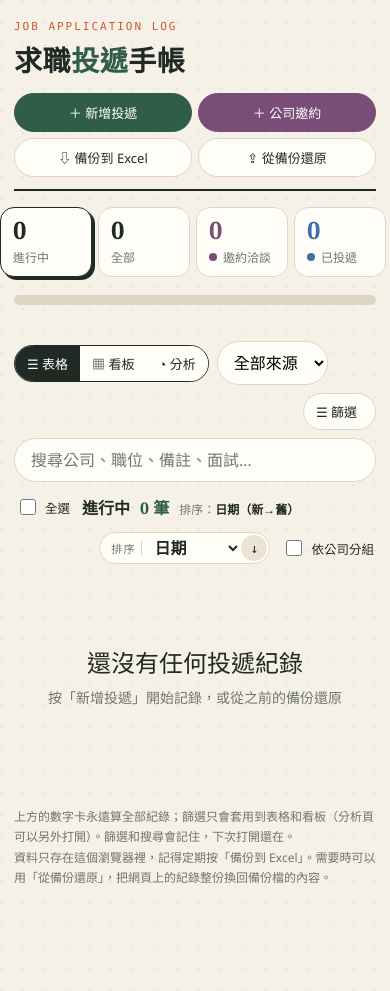
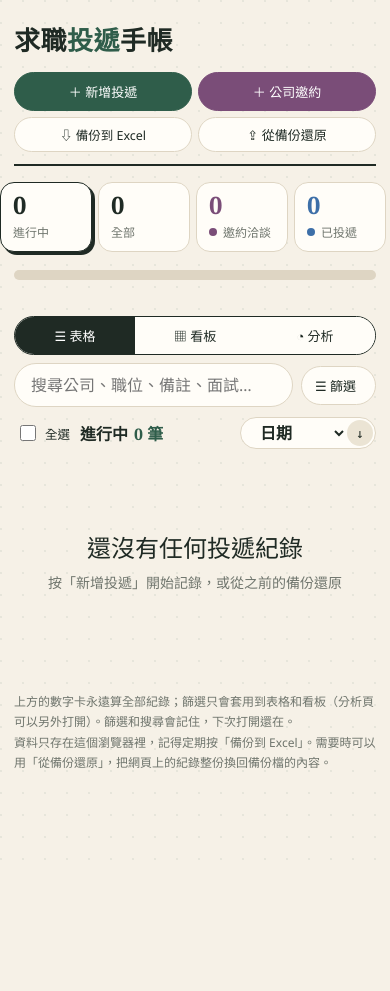
Before and after one commit to as9879231/work, a plain HTML site: page index.html in a window 390 px wide. After the commit the page ends 876 px from the top, so only its background shows below. Drawn offline with Linux system fonts and the light colour scheme.

Commit message:
Add files via upload

```diff
--- a/core.js
+++ b/core.js
@@ -50,6 +50,7 @@ const collapsedCo=new Set();
 
 /* ---------- Helpers ---------- */
 const $=s=>document.querySelector(s);
+const PHONE=matchMedia('(max-width:640px)');
 const save=()=>localStorage.setItem(KEY,JSON.stringify(data));
 const uid=()=>Math.random().toString(36).slice(2,10);
 const esc=s=>String(s??'').replace(/[&<>"]/g,c=>({'&':'&amp;','<':'&lt;','>':'&gt;','"':'&quot;'}[c]));
--- a/style.css
+++ b/style.css
@@ -369,13 +369,14 @@ td.c-co{min-width:170px;max-width:260px}
   .stat .n{font-size:24px}
   .upcoming{flex-wrap:nowrap;overflow-x:auto;margin:0 -14px 12px;padding:0 14px 4px;scrollbar-width:none}
   .upcoming .chip,.upcoming .lab{flex:none}
-  /* toolbar: views + source + filter button on one line, search on its own line */
+  /* toolbar: the three views share the full width; search + 篩選 sit on the next line */
   .toolbar{gap:8px}
-  .search-box{order:3;flex-basis:100%}
-  .views button{padding:8px 12px}
+  .views{flex:1 1 100%}
+  .views button{flex:1;justify-content:center;padding:9px 6px}
+  .search-box{flex:1 1 0;min-width:0}
+  .f-toggle{display:inline-flex;flex:none;padding:9px 13px;border-color:var(--line)}
   /* 16px stops iPhone from zooming in when a field is tapped */
   .search,.filters select,.filters input[type=date],.sort-pick select,select.sort{font-size:16px}
-  .f-toggle{display:inline-flex;margin-left:auto;padding:8px 12px;border-color:var(--line)}
   .f-toggle.on{border-color:var(--green);background:var(--green-soft);color:var(--green);font-weight:600}
   /* the filter row folds behind the 篩選 button (analytics still hides it unless it is set to follow the filters) */
   body:not(.f-open) #filters{display:none!important}
@@ -385,21 +386,28 @@ td.c-co{min-width:170px;max-width:260px}
   .filters select{flex:1 1 calc(50% - 8px);max-width:none;min-width:0}
   .filters .drange{flex-basis:100%}
   .filters .drange input{flex:1;min-width:0}
+  .filters #originF{flex:1 1 100%;border-radius:999px;padding:6px 10px}
+  .filters label.tgl{margin-left:0;padding:2px 0}
 
   /* the table turns into a stack of cards */
   .table-wrap{border:none;background:transparent;overflow:visible;border-radius:0}
   .table-wrap table{display:block;min-width:0!important}
   .table-wrap thead{display:none}
   .table-wrap tbody{display:flex;flex-direction:column;gap:8px}
-  .table-wrap tbody tr{display:grid;grid-template-columns:24px minmax(0,1fr) auto;grid-template-areas:"ck co act" "ck date st" "ck iv iv" "ck next next";
-    gap:6px 10px;align-items:start;background:var(--card);border:1.5px solid var(--line);border-radius:14px;padding:12px}
+  .table-wrap tbody tr{display:grid;grid-template-columns:24px minmax(0,1fr) auto;grid-template-areas:"ck co st" "ck date date" "ck iv iv" "ck next next";
+    gap:6px 10px;align-items:start;background:var(--card);border:1.5px solid var(--line);border-radius:14px;padding:12px;cursor:pointer}
+  .table-wrap tbody tr:active{border-color:var(--ink)}
   .table-wrap tbody tr.sel{background:var(--green-soft);border-color:var(--green)}
   .table-wrap td{display:block;padding:0;border:none;position:static!important;box-shadow:none!important;background:transparent!important;max-width:none!important;min-width:0!important}
   .table-wrap td.ck{grid-area:ck;padding-top:2px}
   .table-wrap td.c-co{grid-area:co}
-  .table-wrap td.c-act{grid-area:act}
+  /* tapping the card edits it, so the edit button can go */
+  .table-wrap td.c-act{display:none!important}
   .table-wrap td.c-date{grid-area:date;align-self:center}
   .table-wrap td.c-st{grid-area:st;justify-self:end}
+  .table-wrap .co{font-size:15.5px}
+  /* long street addresses stay on one line */
+  .nar-loc{white-space:nowrap;overflow:hidden;text-overflow:ellipsis}
   .table-wrap td.c-iv{grid-area:iv}
   .table-wrap td.c-next{grid-area:next}
   .table-wrap td.c-ch,.table-wrap td.c-loc,.table-wrap td.c-note{display:none!important}
@@ -418,8 +426,18 @@ td.c-co{min-width:170px;max-width:260px}
   .table-wrap tbody tr.grp td{padding:0;border:none}
   .table-wrap tbody tr.grp td:last-child{flex:1;min-width:0}
   .table-wrap tbody tr:has(.empty){display:block;border:none;background:transparent}
-  .tbl-bar{margin:0 0 8px}
-  .tb-sum .t,.tb-sum .n{font-size:16px}
+  /* the line above the cards: 全選 + count on the left, sort on the right, all on one line */
+  .tbl-bar{margin:0 0 8px;flex-wrap:nowrap;gap:8px}
+  .tbl-bar .tb-sum{flex-wrap:nowrap;overflow:hidden;gap:6px}
+  .tb-sum .sd,.tb-sum .s:not(.sd){display:none}
+  .tb-sum .t,.tb-sum .n{font-size:16px;white-space:nowrap}
+  .sort-pick{flex:none}
+  .sort-pick .sp-lab{display:none}
+  .sort-pick select{padding-left:4px}
+  /* header: smaller title, add buttons on top, backup / restore as a quieter second row */
+  .eyebrow{display:none}
+  h1{font-size:26px;margin:0}
+  .actions .ghost,.actions .btn{padding:7px 8px;font-size:12.5px}
 
   /* board: one column per screen, swipe sideways */
   .kanban{display:flex!important;overflow-x:auto;scroll-snap-type:x mandatory;gap:10px;margin:0 -14px;padding:0 14px 6px}
--- a/ui.js
+++ b/ui.js
@@ -166,8 +166,14 @@ $('#q').oninput=()=>{$('#qClr').hidden=!$('#q').value;page=1;render()};
 $('#qClr').onclick=()=>{$('#q').value='';$('#qClr').hidden=true;page=1;render();$('#q').focus()};
 $('#q').onkeydown=e=>{if(e.key==='Escape'&&$('#q').value){e.stopPropagation();$('#qClr').click()}};
 $('#originF').onchange=()=>{page=1;render()};
-// phones: the filter row hides behind this button
+// phones hide the filter row behind this button; the source picker and the grouping toggle move into it there
 $('#fToggle').onclick=()=>document.body.classList.toggle('f-open');
+function placeForPhone(){
+  const f=$('#filters'), tb=$('.toolbar'), bar=$('.tbl-bar');
+  if(PHONE.matches){f.insertBefore($('#originF'),$('#fCo'));f.appendChild($('#grpTgl'))}
+  else{tb.insertBefore($('#originF'),$('#fToggle'));bar.appendChild($('#grpTgl'))}
+}
+placeForPhone();PHONE.addEventListener('change',placeForPhone);
 function setFilter(k,v){F[k]=v;page=1;render()}
 Object.entries({co:'#fCo',cat:'#fCat',ch:'#fCh',loc:'#fLoc',from:'#fFrom',to:'#fTo'}).forEach(([k,s])=>$(s).onchange=()=>setFilter(k,$(s).value));
 $('#fClear').onclick=()=>{Object.keys(F).forEach(k=>F[k]='');page=1;render()};
--- a/views.js
+++ b/views.js
@@ -149,7 +149,7 @@ function rowHTML(d,inGroup){
   const S=st(d.status), ds=daysSince(d.date), inb=org(d)==='公司邀約', over=d.nextDate&&d.nextDate<todayStr()&&!CLOSED.includes(S.k);
   // on narrow screens the channel, location and note columns fold into the company cell (.nar)
   const loc=[d.location,d.salary].filter(Boolean).map(esc).join(' · ');
-  return `<tr class="${selected.has(d.id)?'sel':''} ${inGroup?'in-grp':''}">
+  return `<tr data-row="${d.id}" class="${selected.has(d.id)?'sel':''} ${inGroup?'in-grp':''}">
     <td class="ck"><input type="checkbox" class="cb" data-ck="${d.id}" ${selected.has(d.id)?'checked':''}></td>
     <td class="c-co"><div class="co"><span class="co-name" data-edit="${d.id}" title="點一下編輯">${esc(d.company)}</span>${inb?'<span class="inb">公司邀約</span>':''}${SHOW_CAT&&d.category&&!inGroup?catTag(d.category):''}${d.link?`<a href="${esc(d.link)}" target="_blank" rel="noopener">職缺↗</a>`:''}</div><div class="sub">${esc(d.position)}</div>
       ${d.channel?`<div class="nar nar-ch">管道：${esc(d.channel)}</div>`:''}${loc?`<div class="nar nar-loc">📍 ${loc}</div>`:''}${d.note?`<div class="nar nar-note">${esc(d.note)}</div>`:''}</td>
@@ -176,7 +176,7 @@ function renderTableSum(total,nCo){
   const dir=['date','interview','nextDate'].includes(sortKey)?(sortDir===-1?'新→舊':'舊→新'):sortKey==='status'?(sortDir===1?'照流程':'反向'):(sortDir===1?'A→Z':'Z→A');
   const extra=[panelN()&&'已套用篩選',$('#q').value.trim()&&`搜尋「${esc($('#q').value.trim())}」`,$('#originF').value&&esc($('#originF').value)].filter(Boolean).join('・');
   $('#tbSum').innerHTML=`<span class="t">${esc(what)}</span><span class="n">${total} 筆</span>${nCo?`<span class="s">${nCo} 間公司</span>`:''}`+
-    `<span class="s">排序：<b>${SORT_NAMES[sortKey]}（${dir}）</b><span class="wide">・點表頭可以換</span></span>${extra?`<span class="s">${extra}</span>`:''}`;
+    `<span class="s sd">排序：<b>${SORT_NAMES[sortKey]}（${dir}）</b><span class="wide">・點表頭可以換</span></span>${extra?`<span class="s">${extra}</span>`:''}`;
 }
 function renderTable(rows){
   document.querySelectorAll('th[data-sort]').forEach(th=>{th.classList.toggle('asc',th.dataset.sort===sortKey&&sortDir===1);th.classList.toggle('desc',th.dataset.sort===sortKey&&sortDir===-1)});
@@ -207,6 +207,11 @@ function renderTable(rows){
   $('#tbody').innerHTML=groups?groups.map(g=>groupHTML(g)+(collapsedCo.has(g.k)?'':g.list.map(d=>rowHTML(d,true)).join(''))).join(''):pageRows.map(d=>rowHTML(d,false)).join('');
   document.querySelectorAll('select.pill').forEach(el=>el.onchange=()=>setStatus(el.dataset.id,el.value));
   document.querySelectorAll('[data-edit]').forEach(el=>el.onclick=()=>openDlg(el.dataset.edit));
+  // phones show rows as cards without an edit button: tapping the card opens it
+  document.querySelectorAll('tr[data-row]').forEach(tr=>tr.onclick=e=>{
+    if(!PHONE.matches||e.target.closest('input,select,a,button,label,.cat,[data-edit],td.ck,td.c-st'))return;
+    openDlg(tr.dataset.row);
+  });
   document.querySelectorAll('[data-ck]').forEach(el=>el.onchange=()=>{
     el.checked?selected.add(el.dataset.ck):selected.delete(el.dataset.ck);
     if(groups)return render();// keeps the company checkbox in step
```
